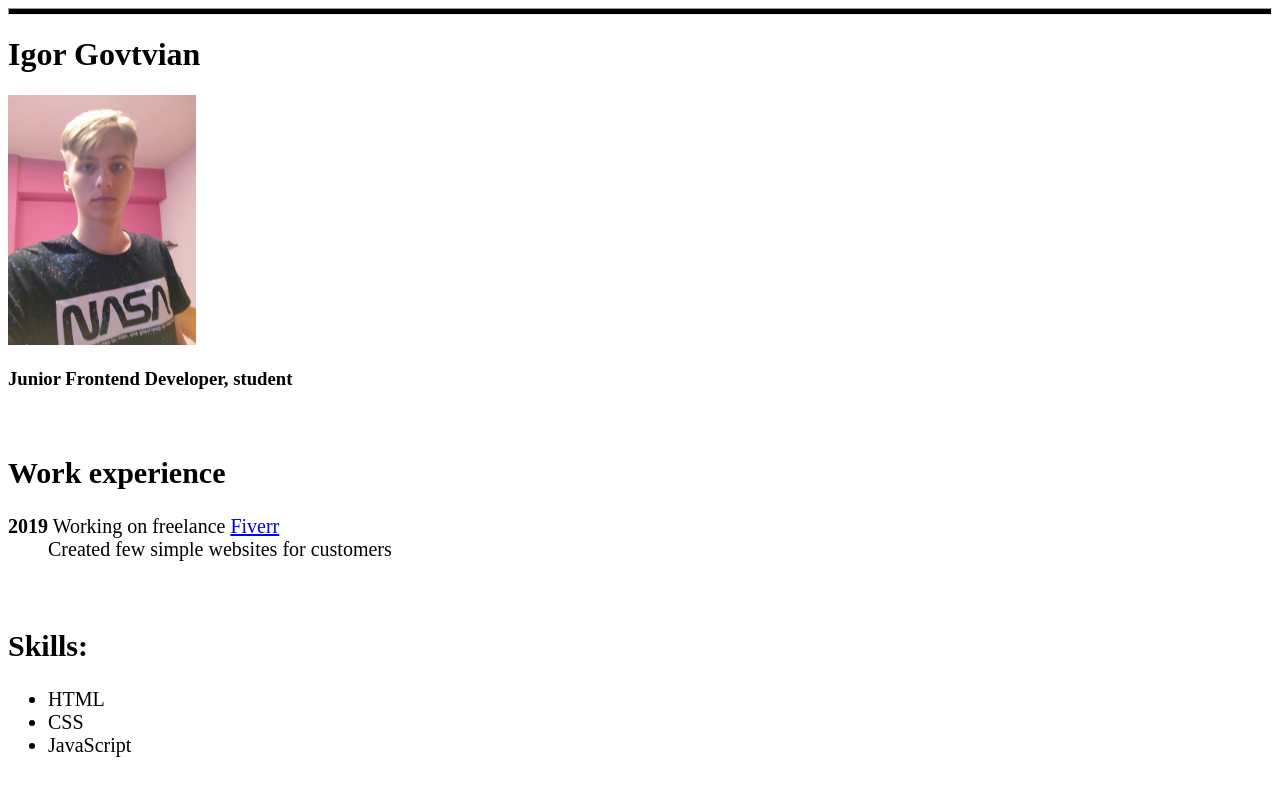
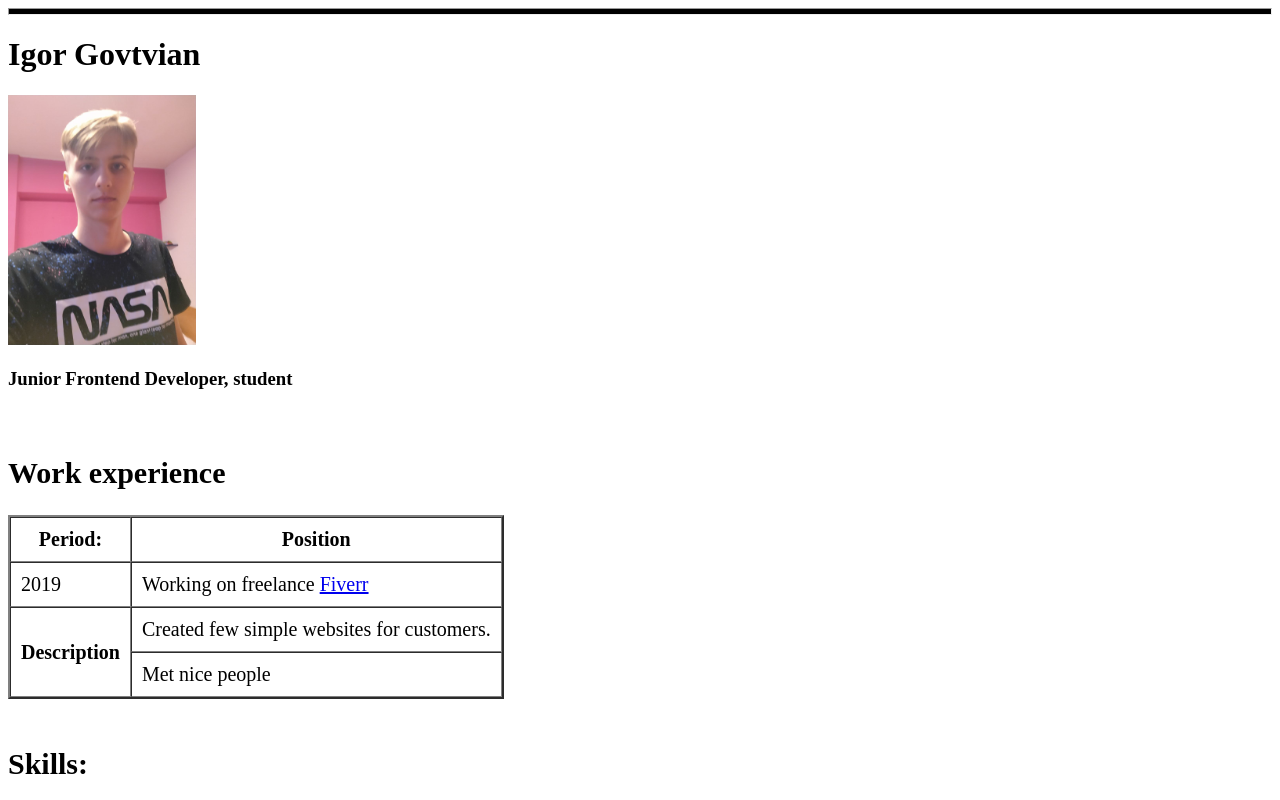
Before and after one commit to govtvigor/homework-2, a plain HTML site: page index.html in a window 1280 px wide. Shown: the top 800 px of the page. Drawn offline with Linux system fonts and the light colour scheme.

Commit message:
Table added

```diff
--- a/index.html
+++ b/index.html
@@ -17,11 +17,33 @@
     <main>
     <br>
     <h2>Work experience</h2>
-    <dl>
-        <dt><strong>2019</strong> Working on freelance <a href="https://www.fiverr.com">Fiverr</a></dt>
-        <dd>Created few simple websites for customers</dd>
-    </dl>
+    <table border="2" cellspacing="0" cellpadding="10px">
 
+        <thead>
+            <tr>
+                <th>Period:</th>
+                <th>Position</th>
+            </tr>
+
+        </thead>
+        <tbody>
+            <tr>
+                <td>2019</td>
+                <td>Working on freelance <a href="https://www.fiverr.com">Fiverr</a> </td>
+            </tr>
+            <tr>
+                <td rowspan="2"><strong>Description</strong></td>
+                <td>
+                    Created few simple websites for customers.
+                </td>
+
+
+            </tr>
+            <tr>
+                <td>Met nice people</td>
+            </tr>
+        </tbody>
+    </table>
     <br>
     <h2>Skills: </h2>
 
```
